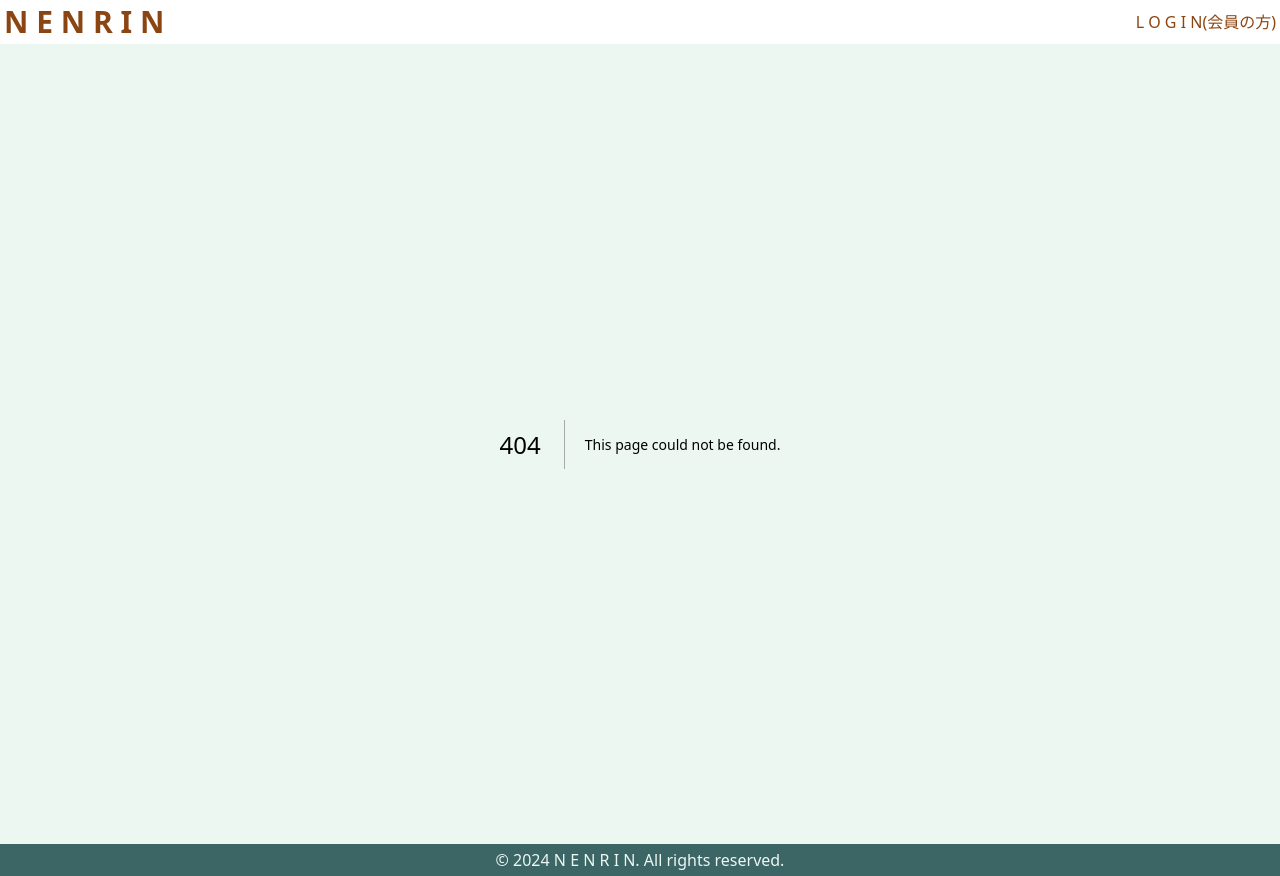
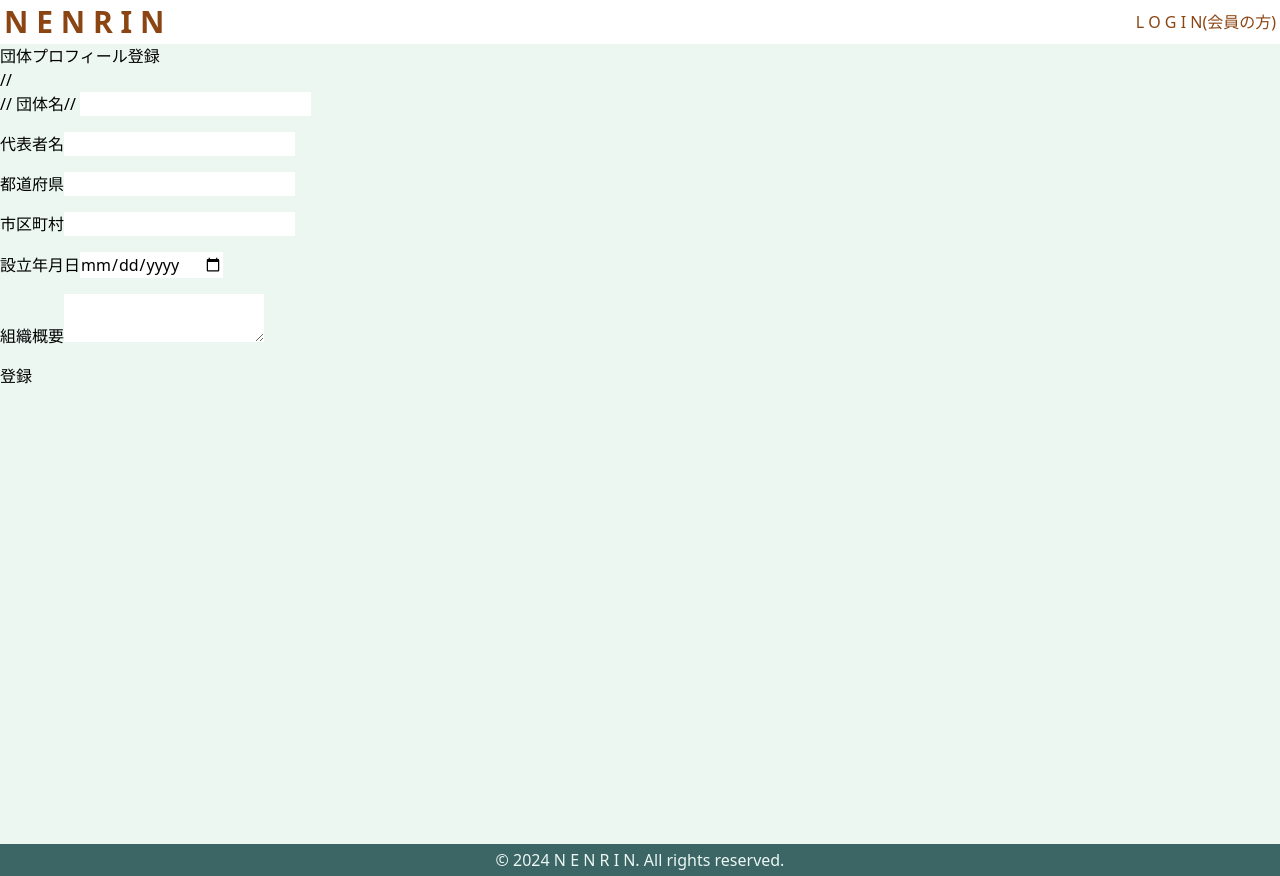
Before and after one commit to Yuka-Matsumoto/NENRIN, a Next.js app in the folder frontend/: page /profile/union/1 in a window 1280 px wide. Before the commit this address had no page. Built offline with nearby package versions, Linux system fonts and the light colour scheme; no server answers.

Commit message:
:thread: fixed union profile

```diff
--- /dev/null
+++ b/frontend/components/Profile/UnionProfileForm.tsx
@@ -0,0 +1,93 @@
+import React from "react";
+
+interface FormData {
+  union_name: string;
+  representative_name: string;
+  prefecture: string;
+  city: string;
+  date_of_foundation: Date;
+  overview: Text;
+}
+
+interface UnionProfileFormProps {
+  formData: FormData;
+  handleChange: (
+    e: React.ChangeEvent<HTMLInputElement | HTMLSelectElement>
+  ) => void;
+  handleSubmit: (e: React.FormEvent) => void;
+}
+
+export default function UnionProfileForm({
+  formData,
+  handleChange,
+  handleSubmit,
+}: UnionProfileFormProps) {
+  return (
+    <form onSubmit={handleSubmit} className="space-y-4">
+      //{" "}
+      <div>
+        // <label htmlFor="organizationName">団体名</label>
+        //{" "}
+        <input
+          id="organizationName"
+          name="organizationName"
+          value={formData.organizationName}
+          onChange={handleChange}
+          required
+        />
+      </div>
+      <div>
+        <label htmlFor="representativeName">代表者名</label>
+        <input
+          id="representativeName"
+          name="representativeName"
+          value={formData.representativeName}
+          onChange={handleChange}
+          required
+        />
+      </div>
+      <div>
+        <label htmlFor="prefecture">都道府県</label>
+        <input
+          id="prefecture"
+          name="prefecture"
+          value={formData.prefecture}
+          onChange={handleChange}
+          required
+        />
+      </div>
+      <div>
+        <label htmlFor="city">市区町村</label>
+        <input
+          id="city"
+          name="city"
+          value={formData.city}
+          onChange={handleChange}
+          required
+        />
+      </div>
+      <div>
+        <label htmlFor="establishmentDate">設立年月日</label>
+        <input
+          id="establishmentDate"
+          name="establishmentDate"
+          type="date"
+          value={formData.establishmentDate}
+          onChange={handleChange}
+          required
+        />
+      </div>
+      <div>
+        <label htmlFor="organizationOverview">組織概要</label>
+        <textarea
+          id="organizationOverview"
+          name="organizationOverview"
+          value={formData.organizationOverview}
+          onChange={handleChange}
+          required
+        />
+      </div>
+      <button type="submit">登録</button>
+    </form>
+  );
+}
--- /dev/null
+++ b/frontend/hooks/useUnionProfile.ts
@@ -0,0 +1,74 @@
+"use client";
+
+import { useState, useEffect } from "react";
+import { fetchUnionProfile, fetchUnionProfiles } from "../lib/api";
+
+export function useUnionProfile(id: string | null) {
+  const [formData, setFormData] = useState({
+    organizationName: "", // 団体名
+    representativeName: "", // 代表者名
+    prefecture: "", // 都道府県
+    city: "", // 市区町村
+    establishmentDate: "", // 設立年月日
+    organizationOverview: "", // 組織概要
+  });
+
+  const [isLoading, setIsLoading] = useState(true);
+  const [error, setError] = useState<string | null>(null);
+
+  useEffect(() => {
+    const fetchProfileData = async () => {
+      if (id) {
+        try {
+          const profile = await fetchUnionProfiles(id);
+          console.log("ID:", id);
+          setFormData(profile);
+        } catch (error) {
+          setError("Profile not found. Ready to create a new one.");
+        } finally {
+          setIsLoading(false);
+        }
+      }
+    };
+
+    fetchProfileData();
+  }, [id]);
+
+  const handleChange = (e: Rect.ChangeEvent<HTMLInputElement>) => {
+    const { name, value } = e.target;
+    setFormData((prevState) => ({
+      ...prevState,
+      [name]: value,
+    }));
+  };
+
+  const handleSubmit = async (e: React.FormEvent) => {
+    e.preventDefault();
+
+    // 住所を一つのフィールドに統合しバックエンドに渡す
+    const combinedAddress = `${formData.prefecture} ${formData.city}`;
+    const payload = {
+      ...formData,
+      address: combinedAddress, // addressとして送信
+      user_id: id,
+    };
+
+    // デバッグ用ログを追加
+    console.log("Combined Adress:", combinedAddress);
+    console.log("Form data being sent:", {
+      ...formData,
+      address: combinedAddress,
+    });
+
+    try {
+      const response = await fetchUnionProfile(payload);
+      console.log("Profile created:", response);
+      alert("プロフィールが登録されました");
+    } catch (error) {
+      console.error("Error:", error);
+      alert("登録に失敗しました");
+    }
+  };
+
+  return { formData, isLoading, error, handleChange, handleSubmit };
+}
--- /dev/null
+++ b/frontend/src/app/profile/union/[id]/page.tsx
@@ -0,0 +1,34 @@
+"use client"; // クライアントコンポーネントを指定
+
+import React, { useParams } from "next/navigation";
+import UnionProfileForm from "../../../../../components/Profile/UnionProfileForm";
+import { useUnionProfile } from "../../../../../hooks/useUnionProfile";
+
+// import { fetchUnionProfile } from "../../../../lib/api";
+
+export default function UnionProfilePage({
+  params,
+}: {
+  params: { id: string };
+}) {
+  const { id } = params;
+
+  console.log("ID", id);
+
+  const { formData, error, handleChange, handleSubmit } = useUnionProfile(id);
+
+  if (error) {
+    console.log("error", error);
+  }
+
+  return (
+    <>
+      <h1>団体プロフィール登録</h1>
+      <UnionProfileForm
+        formData={formData}
+        handleChange={handleChange}
+        handleSubmit={handleSubmit}
+      />
+    </>
+  );
+}
--- a/frontend/src/app/profile/union/page.tsx
+++ b/frontend/src/app/profile/union/page.tsx
@@ -1,123 +1,32 @@
-"use client"; // クライアントコンポーネントを指定
+// "use client"; // クライアントコンポーネントを指定
 
-import React, { useState } from "react";
-import { fetchUnionProfile } from "../../../../lib/api";
+// import React, { useState } from "react";
+// import { fetchUnionProfile } from "../../../../lib/api";
+// import UnionProfileForm from "../../../../components/Profile/unionProfileForm";
 
-export default function UnionProfile() {
-  const [formData, setFormData] = useState({
-    organizationName: "", // 団体名
-    representativeName: "", // 代表者名
-    prefecture: "", // 都道府県
-    city: "", // 市区町村
-    establishmentDate: "", // 設立年月日
-    organizationOverview: "", // 組織概要
-  });
+// export default function UnionProfilePage({
+//   params,
+// }: {
+//   params: { id: string };
+// }) {
+//   const { id } = params;
 
-  const handleChange = (e) => {
-    const { name, value } = e.target;
-    setFormData((prevState) => ({
-      ...prevState,
-      [name]: value,
-    }));
-  };
+//   console.log("ID", id);
 
-  const handleSubmit = async (e) => {
-    e.preventDefault();
+//   const { formData, error, handleChange, handleSubmit } = useUnionProfile(id);
 
-    // 住所を一つのフィールドに統合しバックエンドに渡す
-    const combinedAddress = `${formData.prefecture} ${formData.city}`;
-    const payload = {
-      ...formData,
-      address: combinedAddress, // addressとして送信
-      career: formData.background,
-      license: formData.qualifications,
-      user_id: "some-user-id", // ユーザーIDを適切に設定
-    };
+//   if (error) {
+//     console.log("error", error);
+//   }
 
-    // デバッグ用ログを追加
-    console.log("Combined Adress:", combinedAddress);
-    console.log("Form data being sent:", {
-      ...formData,
-      address: combinedAddress,
-    });
-
-    try {
-      const response = await fetchUnionProfile(payload); // API呼び出しを実行
-      alert("プロフィールが登録されました");
-    } catch (error) {
-      console.error("Error:", error);
-      alert("登録に失敗しました");
-    }
-  };
-
-  return (
-    <>
-      <h1>団体プロフィール登録</h1>
-
-      <form onSubmit={handleSubmit} className="space-y-4">
-        <div>
-          <label htmlFor="organizationName">団体名</label>
-          <input
-            id="organizationName"
-            name="organizationName"
-            value={formData.organizationName}
-            onChange={handleChange}
-            required
-          />
-        </div>
-        <div>
-          <label htmlFor="representativeName">代表者名</label>
-          <input
-            id="representativeName"
-            name="representativeName"
-            value={formData.representativeName}
-            onChange={handleChange}
-            required
-          />
-        </div>
-        <div>
-          <label htmlFor="prefecture">都道府県</label>
-          <input
-            id="prefecture"
-            name="prefecture"
-            value={formData.prefecture}
-            onChange={handleChange}
-            required
-          />
-        </div>
-        <div>
-          <label htmlFor="city">市区町村</label>
-          <input
-            id="city"
-            name="city"
-            value={formData.city}
-            onChange={handleChange}
-            required
-          />
-        </div>
-        <div>
-          <label htmlFor="establishmentDate">設立年月日</label>
-          <input
-            id="establishmentDate"
-            name="establishmentDate"
-            type="date"
-            value={formData.establishmentDate}
-            onChange={handleChange}
-            required
-          />
-        </div>
-        <div>
-          <label htmlFor="organizationOverview">組織概要</label>
-          <textarea
-            id="organizationOverview"
-            name="organizationOverview"
-            value={formData.organizationOverview}
-            onChange={handleChange}
-            required
-          />
-        </div>
-        <button type="submit">登録</button>
-      </form>
-    </>
-  );
-}
+//   return (
+//     <>
+//       <h1>団体プロフィール登録</h1>
+//       <UnionProfileForm
+//         formData={formData}
+//         handleChange={handleChange}
+//         handleSubmit={handleSubmit}
+//       />
+//     </>
+//   );
+// }
```
